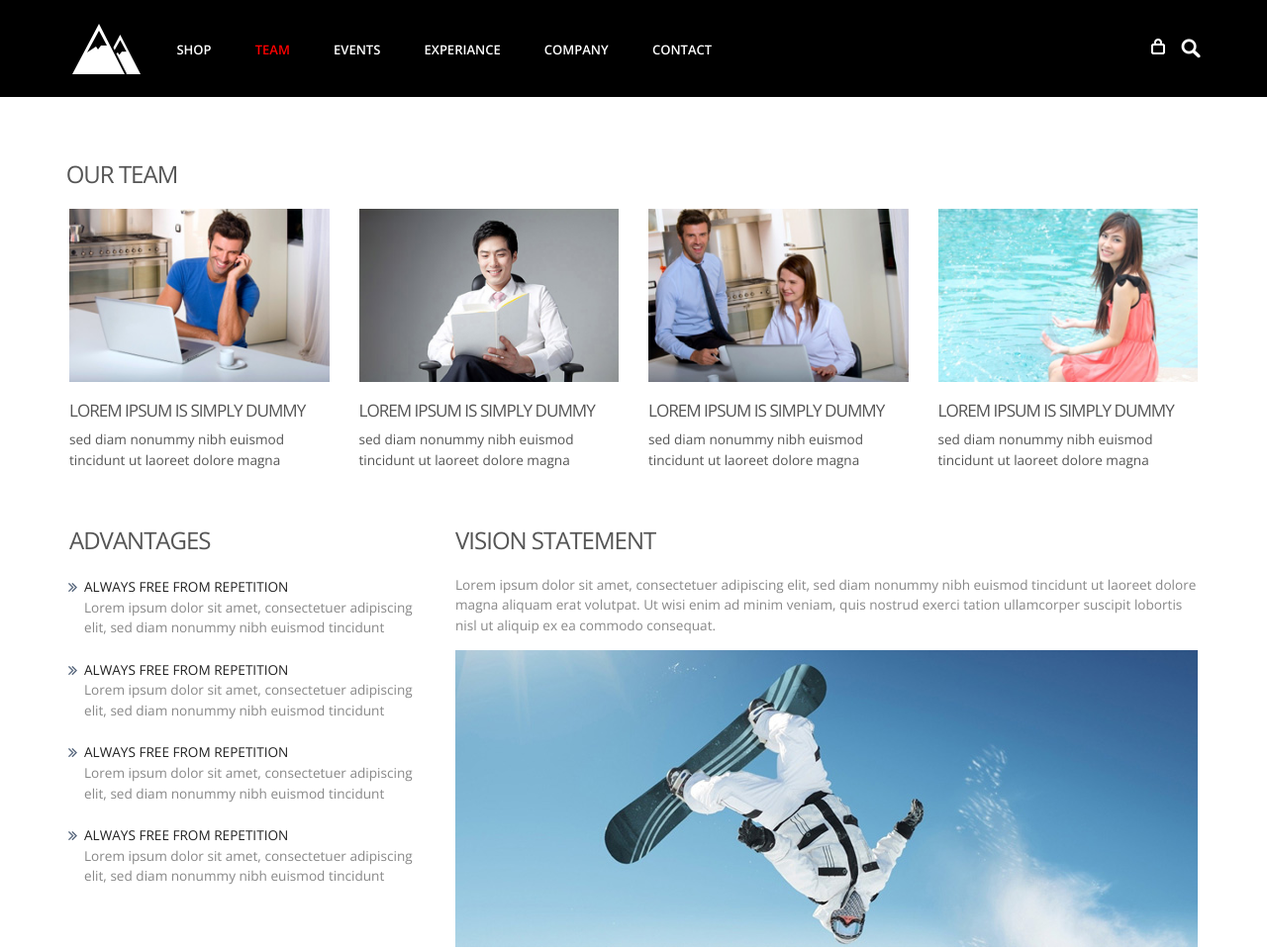
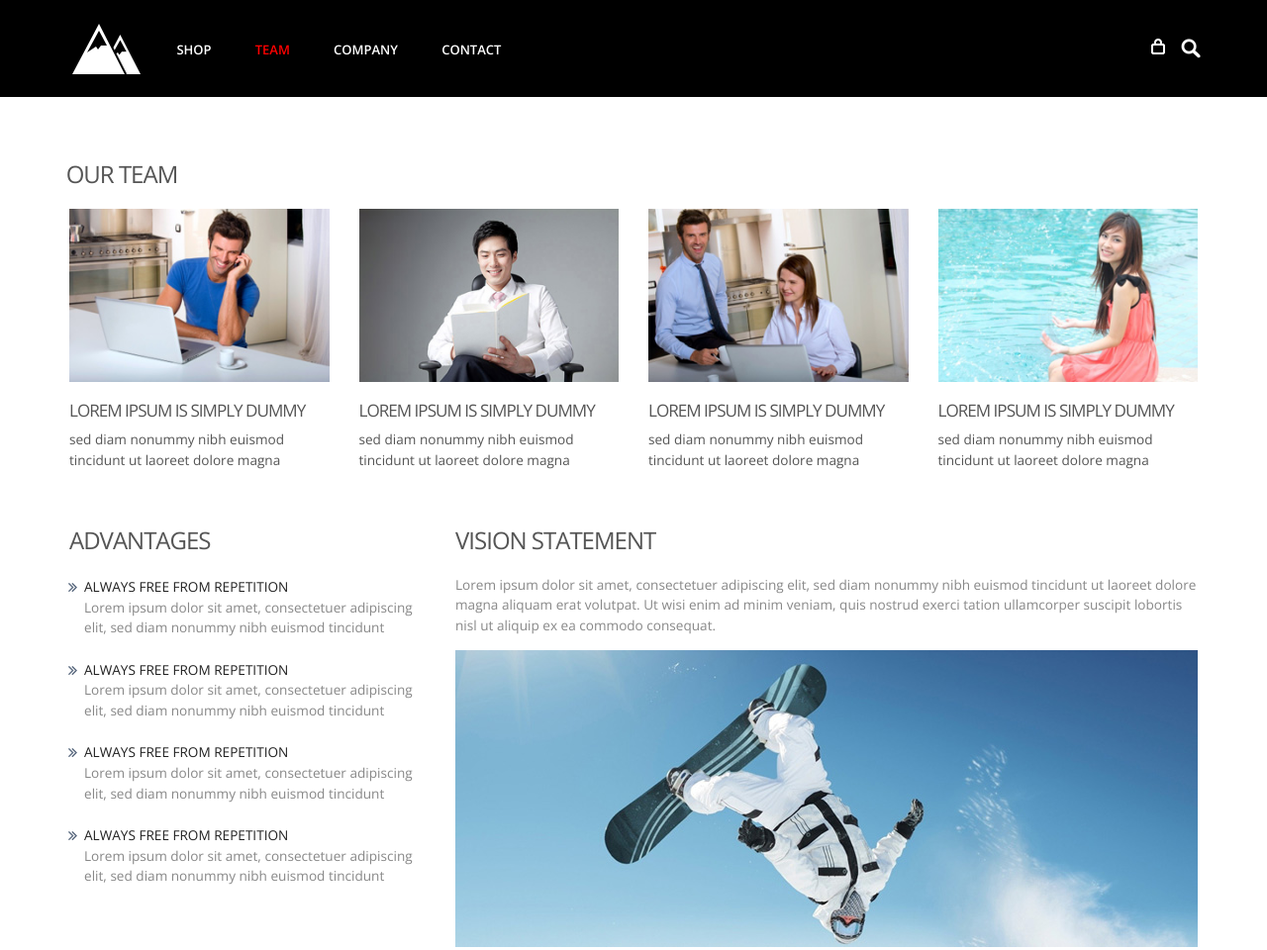
Before and after one commit to AbdarrahmanAyyaz/AbdarrahmanAyyaz.github.io, a website: page team.html in a window 1280 px wide. Shown: the top 960 px of the page at 99% size. Drawn offline with nearby package versions, Linux system fonts and the light colour scheme.

Commit message:
Update team.html

```diff
--- a/team.html
+++ b/team.html
@@ -78,9 +78,7 @@
 						  <a class="toggleMenu" href="#"><img src="images/nav.png" alt="" /></a>
 						    <ul class="nav" id="nav">
 						    	<li><a href="shop.html">Shop</a></li>
-						    	<li class="current"><a href="team.html">Team</a></li>
-						    	<li><a href="experiance.html">Events</a></li>
-						    	<li><a href="experiance.html">Experiance</a></li>
+							    <li class="current"><a href="team.html">Team</a></li>
 						    	<li><a href="shop.html">Company</a></li>
 								<li><a href="contact.html">Contact</a></li>
 								<div class="clear"></div>
```
